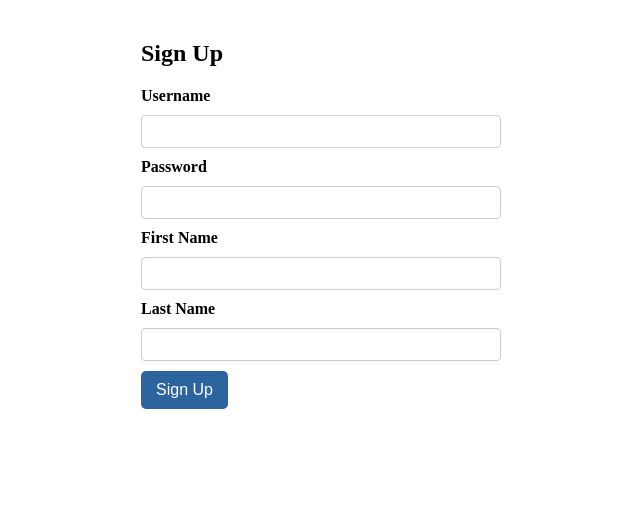
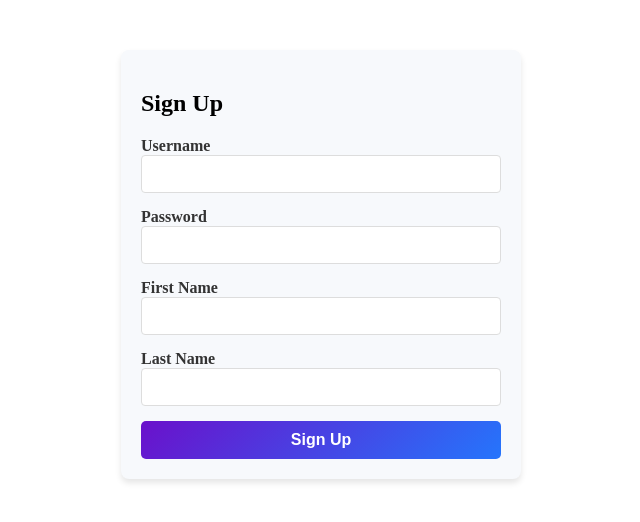
Before and after one commit to alvinjhson/AgriServiceLog, a React (Vite) app: page /signup in a window 1280 px wide. Shown: the top 522 px of the page, without its empty margins (319-959 px from the left). Built offline with nearby package versions, Linux system fonts and the light colour scheme.

Commit message:
changed scss for signUp

```diff
--- a/src/components/signUp/style.scss
+++ b/src/components/signUp/style.scss
@@ -1,44 +1,70 @@
-
 .signup-container {
   max-width: 400px;
-    margin: 0 auto;
+  margin: 50px auto;
   padding: 20px;
+  background-color: #f7f9fc;
+  border-radius: 8px;
+  box-shadow: 0 4px 6px rgba(0, 0, 0, 0.1);
 }
 
-  .signup-form div {
-    margin-bottom: 10px;
+.signup-form {
+  display: flex;
+  flex-direction: column;
+
+  div {
+    margin-bottom: 15px;
   }
 
-  .signup-form label {
-    display: block;
+  label {
     font-weight: bold;
     margin-bottom: 5px;
+    color: #333;
   }
 
-  .signup-form input {
+  input {
     width: 100%;
-    padding: 8px;
-    margin-top: 5px;
-    border: 1px solid #ccc;
+    padding: 10px;
+    border: 1px solid #ddd;
     border-radius: 4px;
+    font-size: 14px;
+
+    &:focus {
+      outline: none;
+      border-color: #6a11cb;
+      box-shadow: 0 0 4px rgba(106, 17, 203, 0.3);
+    }
   }
 
-  .signup-form button {
+  button {
     padding: 10px 15px;
     font-size: 16px;
-    background-color: #2c64a0;
+    font-weight: bold;
+    background: linear-gradient(135deg, #6a11cb, #2575fc);
     color: white;
     border: none;
     border-radius: 5px;
     cursor: pointer;
+    //transition: background 0.3s ease;
+
+    &:hover {
+      background: linear-gradient(135deg, #2575fc, #6a11cb);
     }
 
-  .signup-form button:disabled {
+    &:disabled {
       background-color: #ccc;
       cursor: not-allowed;
+    }
   }
 
   .response-message {
     margin-top: 20px;
     color: green;
+    text-align: center;
   }
+
+  .error-message {
+    margin-top: 20px;
+    color: red;
+    text-align: center;
+  }
+}
```
Lines whose indentation alone changed are shown as unchanged.
